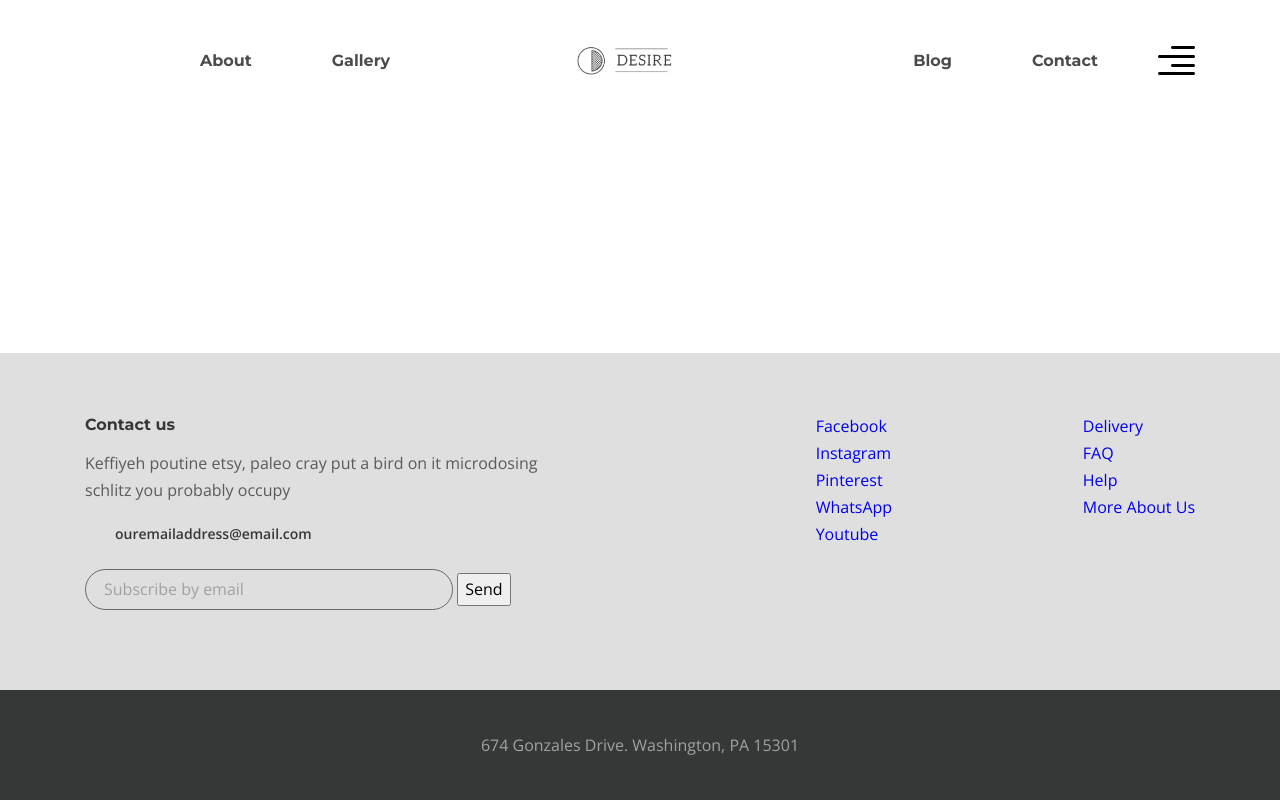
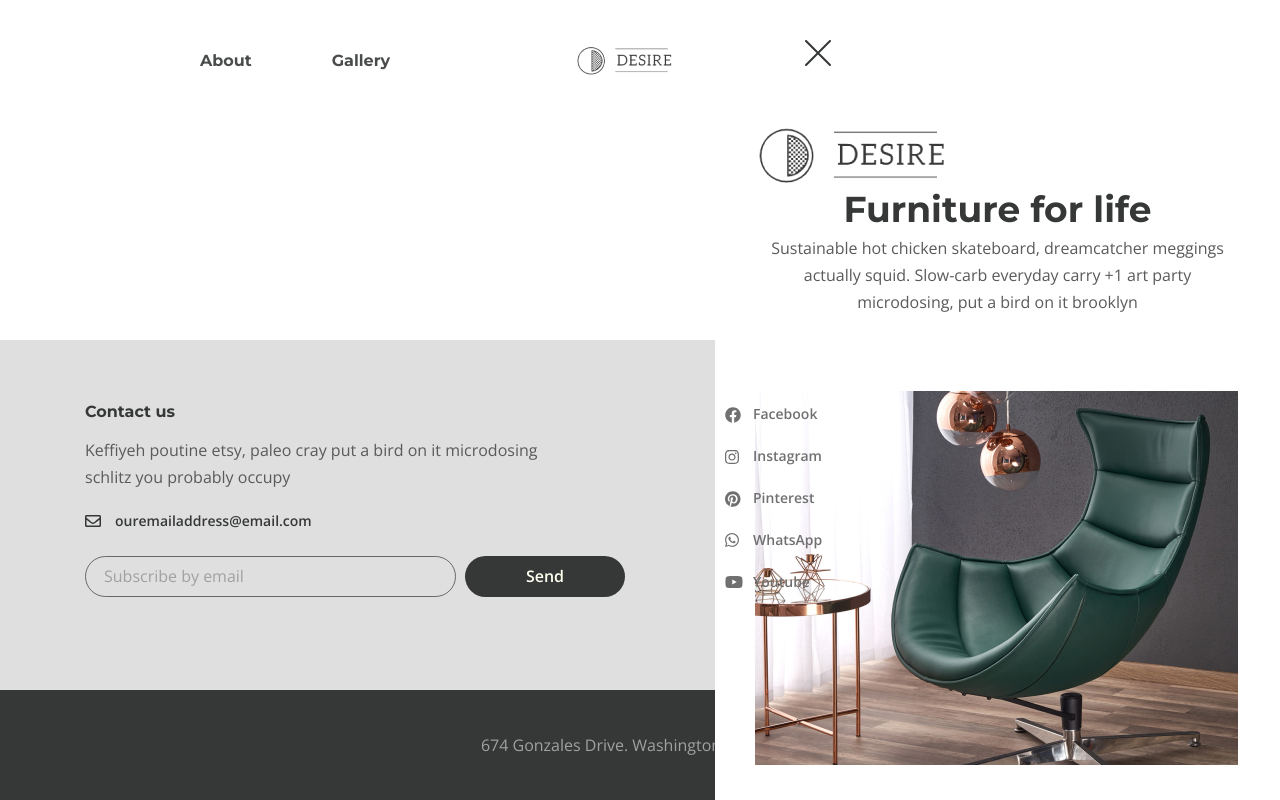
Before and after one commit to lbeketl/desire, a website: page app/index.html in a window 1280 px wide. Drawn offline with nearby package versions, Linux system fonts and the light colour scheme.

Commit message:
Commit 2.29.45

```diff
--- a/app/index.html
+++ b/app/index.html
@@ -44,6 +44,23 @@
             <button class="header__btn">
               <img src="images/icon_menu.svg" alt="icon menu" />
             </button>
+            <div class="rightside-menu">
+              <button class="rightside-menu__close">
+                <img src="images/close.svg" alt="logo">
+              </button>
+              <div class="rightside-menu__content">
+                <a class="rightside-menu__logo" href="#">
+                  <img src="images/big-logo.png" alt="logo">
+                </a>
+                <h4 class="rightside-menu__title">
+                  Furniture for life
+                </h4>
+                <p class="rightside-menu__text">
+                  Sustainable hot chicken skateboard, dreamcatcher meggings actually squid. Slow-carb everyday carry +1 art party microdosing, put a bird on it brooklyn
+                </p>
+                <img class="rightside-menu__images" src="images/rightside-img.jpg" alt="images">
+              </div>
+            </div>
           </div>
         </div>
       </header>
@@ -69,19 +86,19 @@
               </div>
               <ul class="footer__social">
                 <li class="footer__social-item">
-                  <a class="footer__social-link" href="#">Facebook</a>
+                  <a class="footer__social-link footer__social-link--facebook" href="#">Facebook</a>
                 </li>
                 <li class="footer__social-item">
-                  <a class="footer__social-link" href="#">Instagram</a>
+                  <a class="footer__social-link footer__social-link--instagram" href="#">Instagram</a>
                 </li>
                 <li class="footer__social-item">
-                  <a class="footer__social-link" href="#">Pinterest</a>
+                  <a class="footer__social-link footer__social-link--pinterest" href="#">Pinterest</a>
                 </li>
                 <li class="footer__social-item">
-                  <a class="footer__social-link" href="#">WhatsApp</a>
+                  <a class="footer__social-link footer__social-link--whatsapp" href="#">WhatsApp</a>
                 </li>
                 <li class="footer__social-item">
-                  <a class="footer__social-link" href="#">Youtube</a>
+                  <a class="footer__social-link footer__social-link--youtube" href="#">Youtube</a>
                 </li>
               </ul>
               <nav class="footer__menu">
--- a/app/scss/style.scss
+++ b/app/scss/style.scss
@@ -76,10 +76,23 @@
         margin-bottom: 22px;
         padding-left: 30px;
         display: inline-block;
+        position: relative;
+
+        &::before {
+            content: '';
+            background-image: url(../images/envelope.svg);
+            position: absolute;
+            left: 0;
+            top: 8px;
+            width: 16px;
+            height: 12px;
+
+
+        }
     }
 
     &__form {
-
+        display: flex;
     }
 
     &__form-input {
@@ -87,7 +100,7 @@
         border-radius: 21px;
         border: 1px solid rgba($title, .7);
         background-color: transparent;
-        width: 368px;
+        width: 100%;
 
         &::placeholder {
             font-weight: 400;
@@ -100,7 +113,81 @@
     }
 
     &__form-button {
+        background-color: $title;
+        border: none;
+        border-radius: 21px;
+        color: #fffff0;
+        font-weight: 600;
+        padding: 6px 12px;
+        min-width: 160px;
+        margin-left: 9px;
+        cursor: pointer;
+    }
 
+    &__social {
+        width: 125px;
+        margin-right: auto;
+        margin-left: 100px;
+    }
+
+    &__social-link {
+        padding-left: 28px;
+        position: relative;
+
+        &::before {
+            content: '';
+            position: absolute;
+            left: 0;
+            top: 3px;
+            height: 16px;
+            width: 16px;
+        }
+    }
+
+    &__social-link--facebook::before {
+        background-image: url(../images/facebook.svg);
+    }
+
+    &__social-link--instagram::before {
+        background-image: url(../images/instagram.svg);
+        width: 14px;
+        height: 14px;
+        top: 4px;
+    }
+
+    &__social-link--whatsapp::before {
+        background-image: url(../images/whatsapp.svg);
+        width: 14px;
+        height: 14px;
+    }
+
+    &__social-link--pinterest::before {
+        background-image: url(../images/pinterest.svg);
+    }
+
+    &__social-link--youtube::before {
+        background-image: url(../images/youtube.svg);
+        height: 12px;
+        width: 18px;
+        top: 4px;
+    }
+
+    &__social-item,
+    &__menu-item {
+        margin-bottom: 15px;
+        font-weight: 600;
+        font-size: 14px;
+    }
+
+    &__social-link,
+    &__menu-link {
+        color: #707070;
+
+    }
+
+    &__menu {
+        margin-right: 60px;
+        width: 125px;
     }
 
     &__copyright {
@@ -110,3 +197,44 @@
         padding: 42px 15px 41px;
     }
 }
+
+.rightside-menu {
+    position: absolute;
+    right: 0;
+    top: 0;
+    bottom: 0;
+    max-width: 694px;
+    background-color: #fff;
+    padding: 40px;
+
+    &__close {
+        background-color: transparent;
+        border: none;
+        padding: 0;
+        width: 100%;
+        cursor: pointer;
+        margin-left: 50px;
+        margin-bottom: 60px;
+    }
+
+    &__content {
+        text-align: center;
+        max-width: 485px;
+        margin: 0 auto;
+    }
+
+    &__logo {
+        margin-bottom: 40px;
+    }
+
+    &__title {
+       color: $title;
+       @extend %title-font;
+       font-size: 36px;
+       line-height: 51px;
+    }
+
+    &__text {
+        margin-bottom: 75px;
+    }
+}
```
Also changed, not shown: app/css/style.min.css, app/images/Pinterest.svg (added), app/images/big-logo.png (added), app/images/close.svg (added), app/images/envelope.svg (added), app/images/facebook.svg (added), app/images/instagram.svg (added), app/images/rightside-img.jpg (added), app/images/whatsapp.svg (added), app/images/youtube.svg (added).
